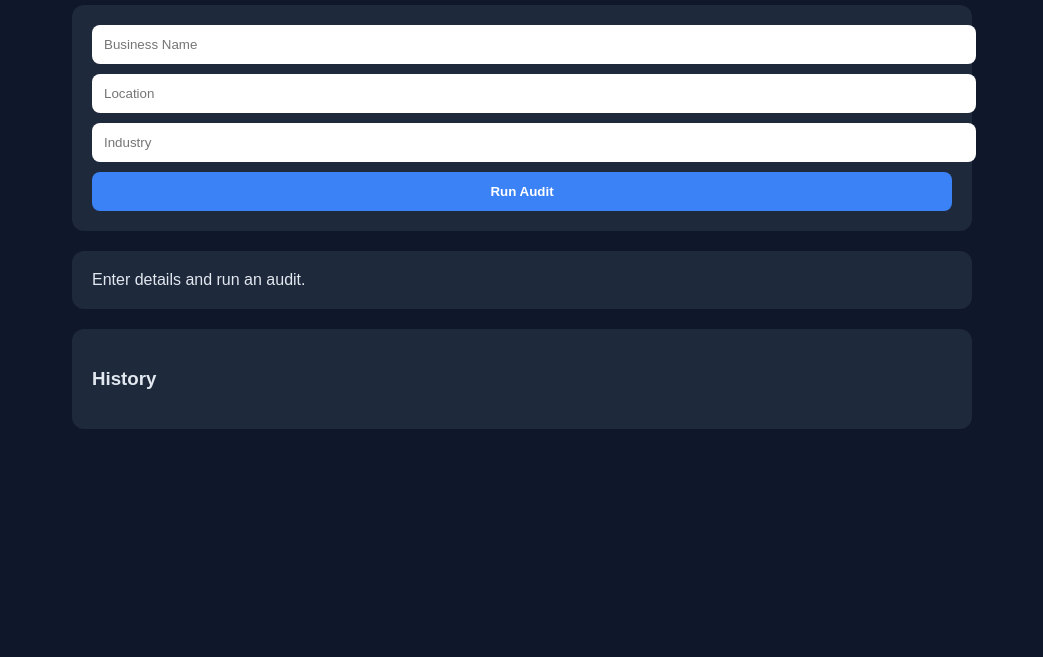
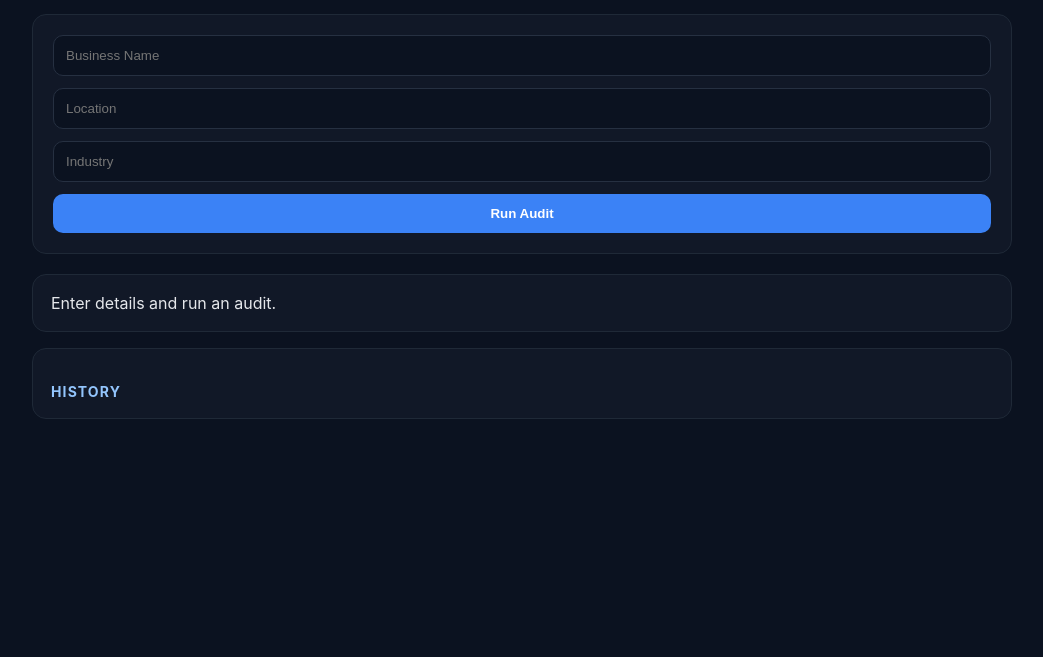
Before and after one commit to AIVisibilitySystem/MowatAI, a website: page index.html in a window 1280 px wide. Shown: the part 143-800 px from the top of the page, without its empty margins (118-1161 px from the left). Drawn offline with Linux system fonts and the light colour scheme.

Commit message:
upgrade to professional SaaS dashboard UI

```diff
--- a/index.html
+++ b/index.html
@@ -5,82 +5,114 @@
 
   <style>
     body {
-      font-family: Arial, sans-serif;
-      background: #0f172a;
-      color: #e2e8f0;
+      font-family: Inter, system-ui, -apple-system, sans-serif;
+      background: #0b1220;
+      color: #e5e7eb;
       margin: 0;
-      padding: 0;
     }
 
     .container {
-      max-width: 900px;
-      margin: 40px auto;
-      padding: 20px;
+      max-width: 980px;
+      margin: 50px auto;
+      padding: 24px;
     }
 
     h1 {
       text-align: center;
+      font-size: 28px;
+      font-weight: 700;
       margin-bottom: 30px;
+      color: #f8fafc;
     }
 
     form {
-      background: #1e293b;
+      background: #111827;
       padding: 20px;
-      border-radius: 12px;
-      margin-bottom: 20px;
+      border-radius: 14px;
+      border: 1px solid #1f2937;
+      display: grid;
+      gap: 12px;
     }
 
     input {
-      width: 100%;
       padding: 12px;
-      margin-bottom: 10px;
-      border-radius: 8px;
-      border: none;
+      border-radius: 10px;
+      border: 1px solid #263041;
+      background: #0b1220;
+      color: white;
+      outline: none;
+    }
+
+    input:focus {
+      border-color: #3b82f6;
     }
 
     button {
-      width: 100%;
       padding: 12px;
+      border-radius: 10px;
       border: none;
-      border-radius: 8px;
       background: #3b82f6;
       color: white;
-      font-weight: bold;
+      font-weight: 600;
       cursor: pointer;
+      transition: 0.2s;
+    }
+
+    button:hover {
+      background: #2563eb;
     }
 
     button:disabled {
-      background: #64748b;
+      opacity: 0.5;
+    }
+
+    .grid {
+      display: grid;
+      grid-template-columns: 1fr;
+      gap: 16px;
+      margin-top: 20px;
     }
 
     .card {
-      background: #1e293b;
-      padding: 20px;
-      border-radius: 12px;
-      margin-top: 20px;
+      background: #111827;
+      border: 1px solid #1f2937;
+      border-radius: 14px;
+      padding: 18px;
     }
 
     .score {
-      font-size: 48px;
-      font-weight: bold;
+      font-size: 56px;
+      font-weight: 800;
       text-align: center;
       color: #38bdf8;
     }
 
     .section-title {
-      margin-top: 20px;
-      font-weight: bold;
+      margin-top: 16px;
+      font-size: 14px;
+      font-weight: 700;
       color: #93c5fd;
+      text-transform: uppercase;
+      letter-spacing: 0.08em;
     }
 
     ul {
-      padding-left: 20px;
+      padding-left: 18px;
+      color: #cbd5e1;
+    }
+
+    li {
+      margin-bottom: 6px;
     }
 
     .loading {
       text-align: center;
-      font-style: italic;
       color: #94a3b8;
+    }
+
+    #history div {
+      padding: 10px;
+      border-bottom: 1px solid #1f2937;
     }
   </style>
 </head>
@@ -96,13 +128,17 @@
       <button id="btn" type="submit">Run Audit</button>
     </form>
 
-    <div id="output" class="card">
-      Enter details and run an audit.
-    </div>
+    <div class="grid">
 
-    <div class="card">
-      <h3>History</h3>
-      <div id="history"></div>
+      <div id="output" class="card">
+        Enter details and run an audit.
+      </div>
+
+      <div class="card">
+        <div class="section-title">History</div>
+        <div id="history"></div>
+      </div>
+
     </div>
   </div>
 
@@ -176,7 +212,7 @@
 
       document.getElementById("history").innerHTML =
         history.map(h => `
-          <div style="padding:10px; border-bottom:1px solid #334155">
+          <div>
             <strong>${h.name}</strong> (${h.industry})<br/>
             Score: ${h.score}
           </div>
```
